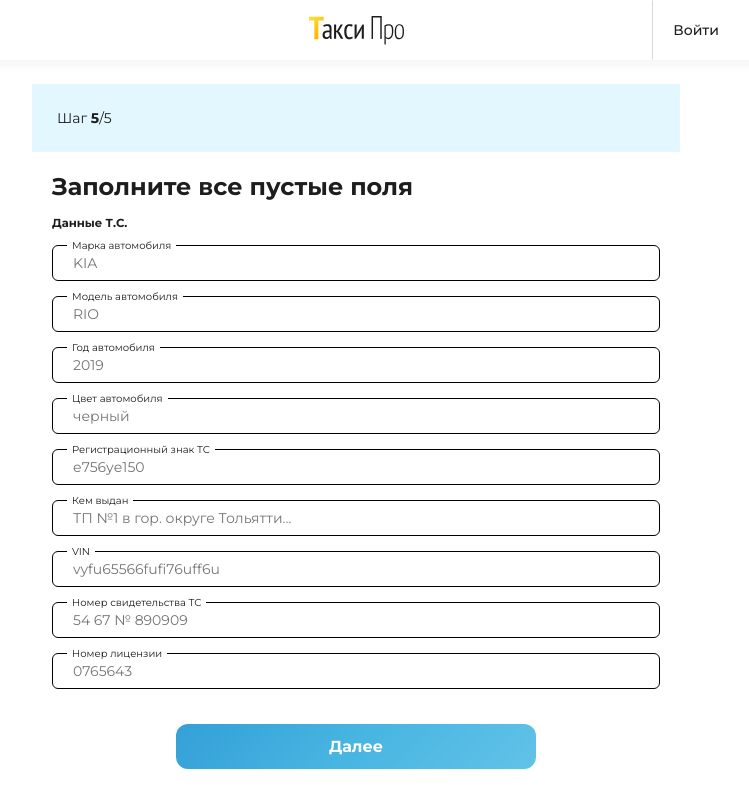
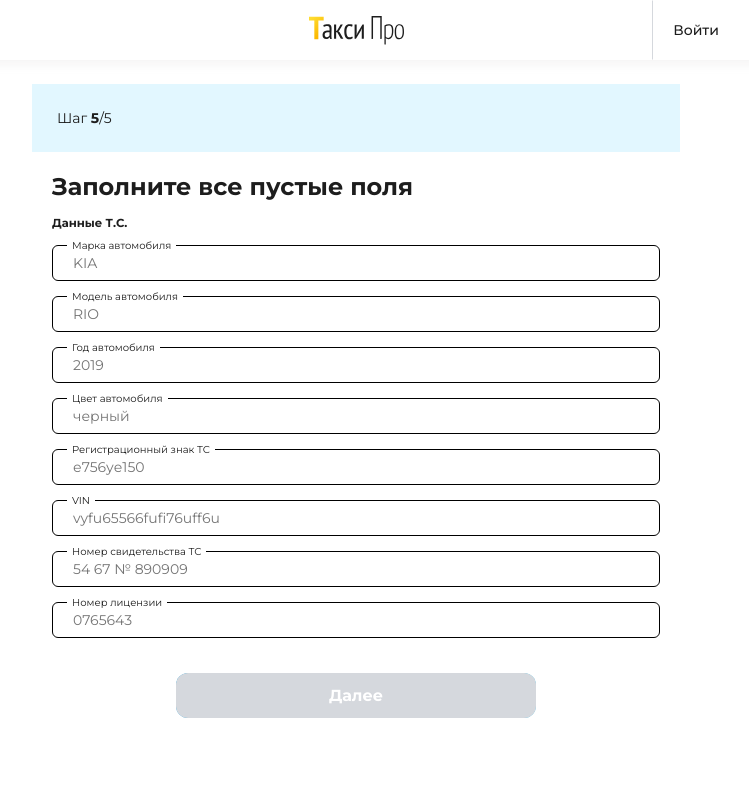
Before and after one commit to Mozg-corp/TaxiPro, a Vue app: page /account/profile/step-5 in a window 1280 px wide. Shown: the whole page, without its empty margins (284-1033 px from the left). Built offline with nearby package versions, Linux system fonts and the light colour scheme.

Commit message:
валидация 5-ого шага

```diff
--- a/src/components/profile/Step4.vue
+++ b/src/components/profile/Step4.vue
@@ -72,7 +72,7 @@ export default {
   },
   directives: {
     date,
-    passportNumbers
+    passportNumbers,
   },
   data() {
     return {
--- a/src/components/profile/Step5.vue
+++ b/src/components/profile/Step5.vue
@@ -10,17 +10,97 @@
     <h5 class="insertData__text">Данные Т.С.</h5>
     <div class="insertData__stepThree">
       <div class="inputStepThree">
-        <inputForSteps v-for="(item, index) in data"
-                       :key="index"
-                       :id="item.id"
-                       :placeholder="item.placeholder"
-                       :labelText="item.labelText"
-        ></inputForSteps>
+        <div class="inputForSteps">
+          <label class="inputForSteps__label" :for="data[0].id">{{ data[0].labelText }}</label>
+          <input class="inputForSteps__input"
+                 :class="{'inputForSteps__correct': isValidBrand}"
+                 type="text"
+                 :id="data[0].id"
+                 :placeholder="data[0].placeholder"
+                 v-model="brand"
+          >
+        </div>
+        <div class="inputForSteps">
+          <label class="inputForSteps__label" :for="data[1].id">{{ data[1].labelText }}</label>
+          <input class="inputForSteps__input"
+                 :class="{'inputForSteps__correct': isValidModel}"
+                 type="text"
+                 :id="data[1].id"
+                 :placeholder="data[1].placeholder"
+                 v-model="model"
+          >
+        </div>
+        <div class="inputForSteps">
+          <label class="inputForSteps__label" :for="data[2].id">{{ data[2].labelText }}</label>
+          <input class="inputForSteps__input"
+                 :class="{'inputForSteps__correct': isValidYear}"
+                 type="text"
+                 :id="data[2].id"
+                 :placeholder="data[2].placeholder"
+                 v-model="year"
+          >
+        </div>
+        <div class="inputForSteps">
+          <label class="inputForSteps__label" :for="data[3].id">{{ data[3].labelText }}</label>
+          <input class="inputForSteps__input"
+                 :class="{'inputForSteps__correct': isValidColor}"
+                 type="text"
+                 :id="data[3].id"
+                 :placeholder="data[3].placeholder"
+                 v-model="color"
+          >
+        </div>
+        <div class="inputForSteps">
+          <label class="inputForSteps__label" :for="data[4].id">{{ data[4].labelText }}</label>
+          <input class="inputForSteps__input"
+                 :class="{'inputForSteps__correct': isValidCarNumber}"
+                 type="text"
+                 :id="data[4].id"
+                 :placeholder="data[4].placeholder"
+                 v-model="carNumber"
+          >
+        </div>
+        <div class="inputForSteps">
+          <label class="inputForSteps__label" :for="data[5].id">{{ data[5].labelText }}</label>
+          <input class="inputForSteps__input"
+                 :class="{'inputForSteps__correct': isValidVIN}"
+                 type="text"
+                 :id="data[5].id"
+                 :placeholder="data[5].placeholder"
+                 v-model="VIN"
+          >
+        </div>
+        <div class="inputForSteps">
+          <label class="inputForSteps__label" :for="data[6].id">{{ data[6].labelText }}</label>
+          <input class="inputForSteps__input"
+                 :class="{'inputForSteps__correct': isValidNumberCertificate}"
+                 type="text"
+                 :id="data[6].id"
+                 :placeholder="data[6].placeholder"
+                 v-model="numberCertificate"
+          >
+        </div>
+        <div class="inputForSteps">
+          <label class="inputForSteps__label" :for="data[7].id">{{ data[7].labelText }}</label>
+          <input class="inputForSteps__input"
+                 :class="{'inputForSteps__correct': isValidLicense}"
+                 type="text"
+                 :id="data[7].id"
+                 :placeholder="data[7].placeholder"
+                 v-model="license"
+          >
+        </div>
       </div>
     </div>
   </div>
   <div class="btn_step">
-    <router-link :to="{ name: 'Step5' }"  class="button routerLink">Далее</router-link>
+    <router-link :to="{ name: 'Step5' }"  class="button routerLink">
+      <button
+        :disabled="!isAllInputsCorrect"
+        class="button routerLink"
+      >Далее
+      </button>
+    </router-link>
   </div>
 </div>
 </template>
@@ -28,11 +108,21 @@
 <script>
 // eslint-disable-next-line import/extensions
 import inputForSteps from '@/components/profile/inputForSteps';
+import date from '@/directives/date';
+import passportNumbers from '@/directives/passportNumbers';
 
 export default {
   name: 'Step5',
   data() {
     return {
+      brand: '',
+      model: '',
+      year: '',
+      color: '',
+      carNumber: '',
+      VIN: '',
+      numberCertificate: '',
+      license: '',
       data: [
         {
           id: 'brand',
@@ -60,11 +150,6 @@ export default {
           labelText: 'Регистрационный знак ТС',
         },
         {
-          id: 'passportWhoGive',
-          placeholder: 'ТП №1 в гор. округе Тольятти...',
-          labelText: 'Кем выдан',
-        },
-        {
           id: 'VIN',
           placeholder: 'vyfu65566fufi76uff6u',
           labelText: 'VIN',
@@ -82,6 +167,106 @@ export default {
       ],
     };
   },
+  computed: {
+    isAllInputsCorrect() {
+      return !!(this.isValidBrand
+        && this.isValidModel
+        && this.isValidYear
+        && this.isValidColor
+        && this.isValidCarNumber
+        && this.isValidVIN
+        && this.isValidNumberCertificate
+        && this.isValidLicense
+      );
+    },
+    isValidBrand() {
+      return this.brand
+        && this.brand.length > 1
+        && this.regBrand(this.brand);
+    },
+    isValidModel() {
+      return this.model
+        && this.model.length > 1
+        && this.regModel(this.model);
+    },
+    isValidYear() {
+      return this.year
+        && this.year.length === 4
+        && this.regYear(this.year);
+    },
+    isValidColor() {
+      return this.color
+        && this.color.length > 1
+        && this.regColor(this.color);
+    },
+    isValidCarNumber() {
+      return this.carNumber
+        && this.carNumber.length > 6
+        && this.carNumber.length < 10
+        && this.regCarNumber(this.carNumber);
+    },
+    isValidVIN() {
+      return this.VIN
+        && this.VIN.length > 7
+        && this.regVIN(this.VIN);
+    },
+    isValidNumberCertificate() {
+      return this.numberCertificate
+        && this.numberCertificate.length > 7
+        && this.regNumberCertificate(this.numberCertificate);
+    },
+    isValidLicense() {
+      return this.license
+        && this.license.length > 5
+        && this.regLicense(this.license);
+    },
+  },
+  methods: {
+    regBrand(brand) {
+      const reg = /^[A-Za-z-]+$/;
+      // eslint-disable-next-line no-unused-vars
+      return reg.test(brand);
+    },
+    regModel(model) {
+      const reg = /^[A-Za-z0-9+-]+$/;
+      // eslint-disable-next-line no-unused-vars
+      return reg.test(model);
+    },
+    regYear(year) {
+      const reg = /^[0-9]+$/;
+      // eslint-disable-next-line no-unused-vars
+      return reg.test(year);
+    },
+    regColor(color) {
+      const reg = /^[A-Za-z0-9/+#-]+$/;
+      // eslint-disable-next-line no-unused-vars
+      return reg.test(color);
+    },
+    regCarNumber(carNumber) {
+      const reg = /^[A-Za-zА-Яа-я0-9]+$/;
+      // eslint-disable-next-line no-unused-vars
+      return reg.test(carNumber);
+    },
+    regVIN(VIN) {
+      const reg = /^[A-Za-z0-9]+$/;
+      // eslint-disable-next-line no-unused-vars
+      return reg.test(VIN);
+    },
+    regNumberCertificate(numberCertificate) {
+      const reg = /^[0-9#№ ]+$/;
+      // eslint-disable-next-line no-unused-vars
+      return reg.test(numberCertificate);
+    },
+    regLicense(license) {
+      const reg = /^[0-9]+$/;
+      // eslint-disable-next-line no-unused-vars
+      return reg.test(license);
+    },
+  },
+  directives: {
+    date,
+    passportNumbers,
+  },
   components: {
     // eslint-disable-next-line vue/no-unused-components
     inputForSteps,
```
Also changed, not shown: src/components/profile/Step3.vue (+8 -4 lines).
